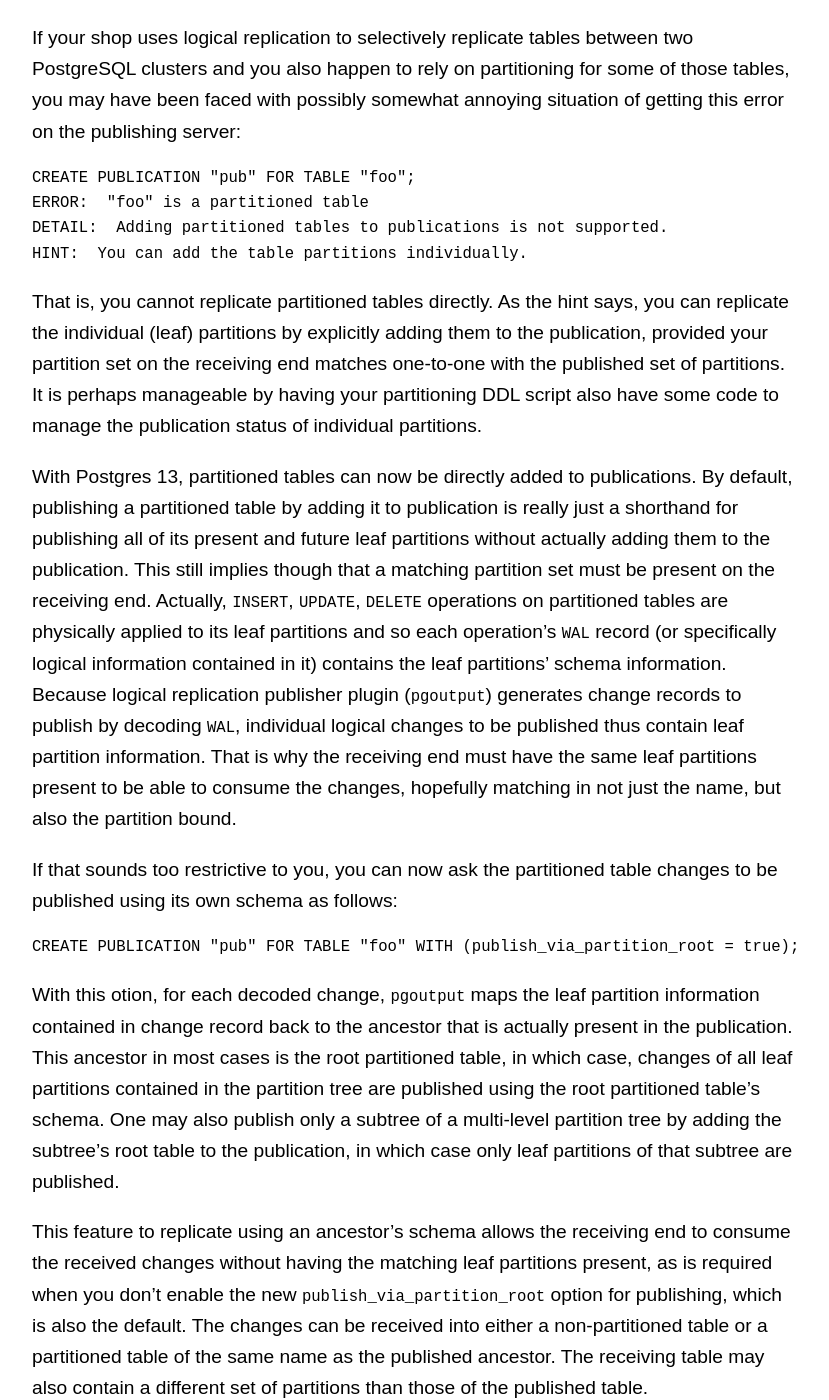
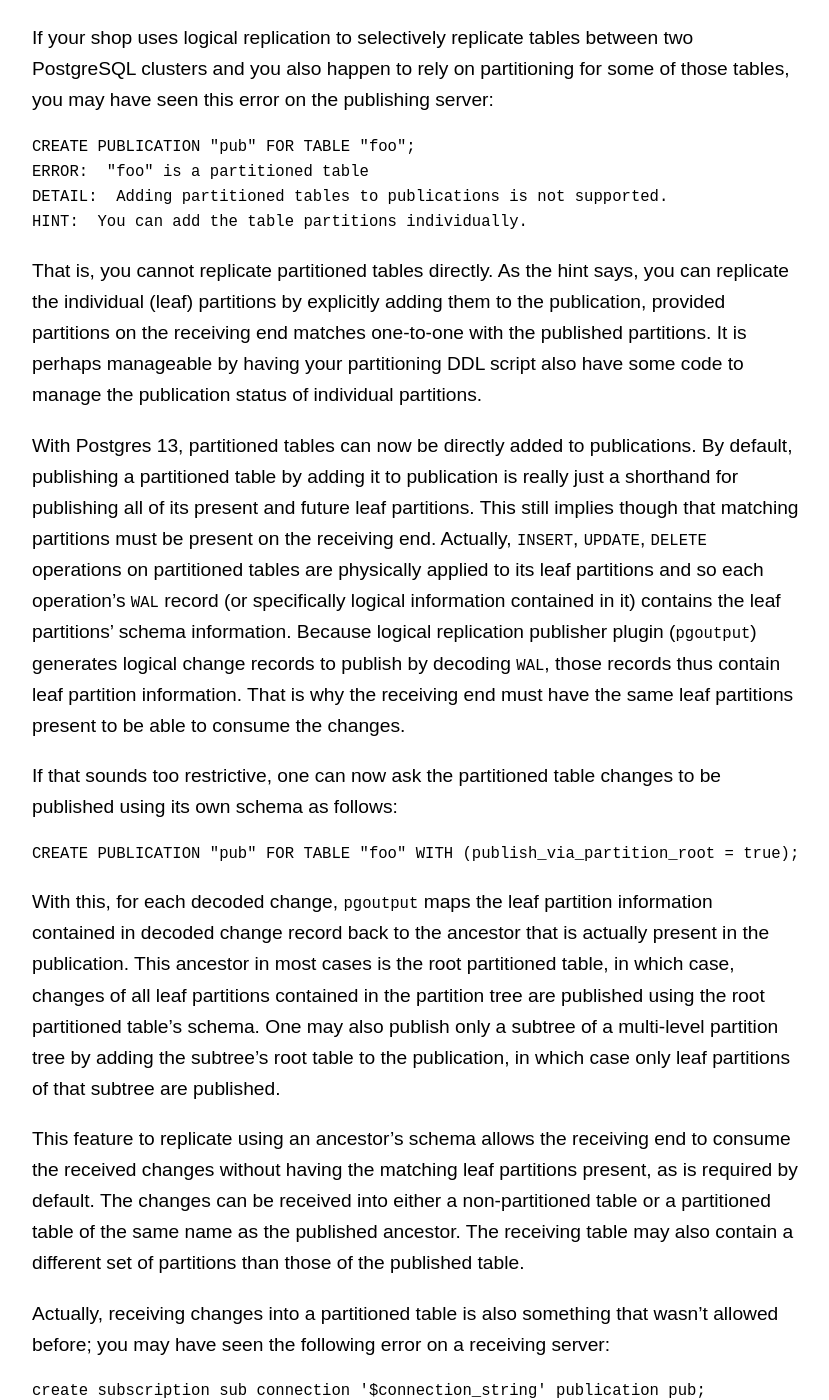
Before and after one commit to amitlan/website, a Jekyll site: the page built from writing/pg/partition-logical-replication/index.md, in a window 1280 px wide and 1400 px high, scrolled down 320 px. Shown: the whole window, without its empty margins (224-1053 px from the left). Built offline with Jekyll 4.4.1, drawn with Linux system fonts in a browser that asks for light colours; some of the changed text lies outside the part shown.

Commit message:
partition-logical-replication: more progress

````diff
--- a/writing/pg/partition-logical-replication/index.md
+++ b/writing/pg/partition-logical-replication/index.md
@@ -7,8 +7,7 @@ title: "Postgres 13: Partitioned tables can now be replicated"
 
 If your shop uses logical replication to selectively replicate tables between two
 PostgreSQL clusters and you also happen to rely on partitioning for some of those
-tables, you may have been faced with possibly somewhat annoying situation of getting
-this error on the publishing server:
+tables, you may have seen this error on the publishing server:
 
 ```
 CREATE PUBLICATION "pub" FOR TABLE "foo";
@@ -19,48 +18,44 @@ HINT:  You can add the table partitions individually.
 
 That is, you cannot replicate partitioned tables directly.  As the hint says, you
 can replicate the individual (leaf) partitions by explicitly adding them to the
-publication, provided your partition set on the receiving end matches one-to-one
-with the published set of partitions.  It is perhaps manageable by having your
-partitioning DDL script also have some code to manage the publication status
-of individual partitions.
+publication, provided partitions on the receiving end matches one-to-one with the
+published partitions.  It is perhaps manageable by having your partitioning DDL
+script also have some code to manage the publication status of individual
+partitions.
 
 With Postgres 13, partitioned tables can now be directly added to publications.
 By default, publishing a partitioned table by adding it to publication is really
-just a shorthand for publishing all of its present and future leaf partitions
-without actually adding them to the publication.  This still implies though that
-a matching partition set must be present on the receiving end. Actually, `INSERT`,
-`UPDATE`, `DELETE` operations on partitioned tables are physically applied to its
-leaf partitions and so each operation's `WAL` record (or specifically logical
-information contained in it) contains the leaf partitions' schema information.
-Because logical replication publisher plugin (`pgoutput`) generates change records
-to publish by decoding `WAL`, individual logical changes to be published thus
-contain leaf partition information. That is why the receiving end must have the
-same leaf partitions present to be able to consume the changes, hopefully matching
-in not just the name, but also the partition bound.
+just a shorthand for publishing all of its present and future leaf partitions.
+This still implies though that matching partitions must be present on the receiving
+end. Actually, `INSERT`, `UPDATE`, `DELETE` operations on partitioned tables are
+physically applied to its leaf partitions and so each operation's `WAL` record
+(or specifically logical information contained in it) contains the leaf partitions'
+schema information.  Because logical replication publisher plugin (`pgoutput`)
+generates logical change records to publish by decoding `WAL`, those records thus
+contain leaf partition information. That is why the receiving end must have the same
+leaf partitions present to be able to consume the changes.
 
-If that sounds too restrictive to you, you can now ask the partitioned table changes
-to be published using its own schema as follows:
+If that sounds too restrictive, one can now ask the partitioned table changes to be
+published using its own schema as follows:
 
 ```
 CREATE PUBLICATION "pub" FOR TABLE "foo" WITH (publish_via_partition_root = true);
 ```
 
-With this otion, for each decoded change, `pgoutput` maps the leaf partition
-information contained in change record back to the ancestor that is actually
-present in the publication.  This ancestor in most cases is the root partitioned
-table, in which case, changes of all leaf partitions contained in the partition
-tree are published using the root partitioned table's schema.  One may also
-publish only a subtree of a multi-level partition tree by adding the subtree's
-root table to the publication, in which case only leaf partitions of that subtree
-are published.
+With this, for each decoded change, `pgoutput` maps the leaf partition information
+contained in decoded change record back to the ancestor that is actually present in
+the publication.  This ancestor in most cases is the root partitioned table, in which
+case, changes of all leaf partitions contained in the partition tree are published
+using the root partitioned table's schema.  One may also publish only a subtree of a
+multi-level partition tree by adding the subtree's root table to the publication, in
+which case only leaf partitions of that subtree are published.
 
 This feature to replicate using an ancestor's schema allows the receiving end to
 consume the received changes without having the matching leaf partitions present,
-as is required when you don't enable the new `publish_via_partition_root` option for
-publishing, which is also the default.  The changes can be received into either a
-non-partitioned table or a  partitioned table of the same name as the published
-ancestor.  The receiving table may also contain a different set of partitions than
-those of the published table.
+as is required by default.  The changes can be received into either a non-partitioned
+table or a  partitioned table of the same name as the published ancestor.  The
+receiving table may also contain a different set of partitions than those of the
+published table.
 
 Actually, receiving changes into a partitioned table is also something that wasn't
 allowed before; you may have seen the following error on a receiving server:
@@ -71,25 +66,24 @@ ERROR:  cannot use relation "public.foo" as logical replication target
 DETAIL:  "public.foo" is a partitioned table.
 ```
 
-Upgrading the receiving server to Postgres 13 will fix that.
+Upgrading the receiving server to Postgres 13 will fix that too.
 
 To summarize:
 
 1. On publishing server, you can now add partitioned tables directly to
 publications, causing the changes of its leaf partitions to be published.
 
-2. While those changes are published with leaf partition's name by default,
-that can be switched to publishing with the ancestor's name (commonly the
-root partitioned table) by enabling the new publication parameter
-`publish_via_partition_root`
+2. Changes can be published using the name of the ancestor (typically the
+root partitioned table) that's actually present in the publication by
+enabling the new publication parameter `publish_via_partition_root`, which
+is disabled by default, meaning the changes are published using the name
+of the leaf partition that is actually changed by the replicated operation.
 
-3. On receiving server, changes can now be applied to partitioned tables,
+3. On receiving server, changes can now be received into partitioned tables,
 whereas previously only non-partitioned tables were allowed.  This
-limitation meant that partitions would have to match one-to-one for
-the changes to be successfully replicated.
+limitation meant that partitions would have to match one-to-one.
 
-If performance of replication is something you care about, then it's
-better to avoid relying on #2 and #3 above, because there is a certain
-overhead associated with it, even though very minimal.  Especially, if
-you are ensuring that matching leaf partitions are present on both servers,
-using only #1 gets the job done.
+If performance of replication is something you care about, then it’s better to
+avoid relying on #2 and #3 above, because there is a certain overhead associated
+with it, even though very minimal. Especially, if you are ensuring that matching
+leaf partitions are present on both servers, using only #1 gets the job done.
````
